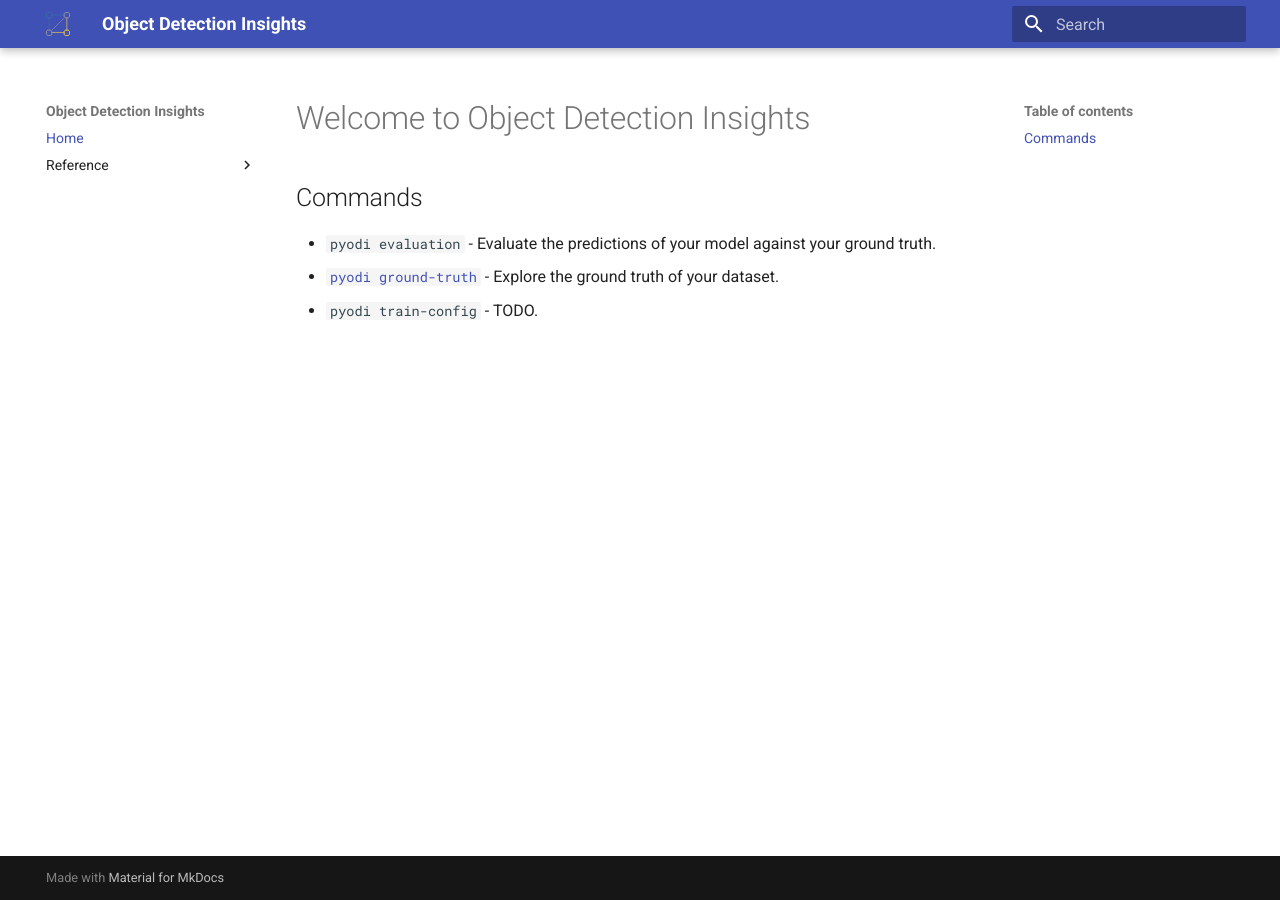
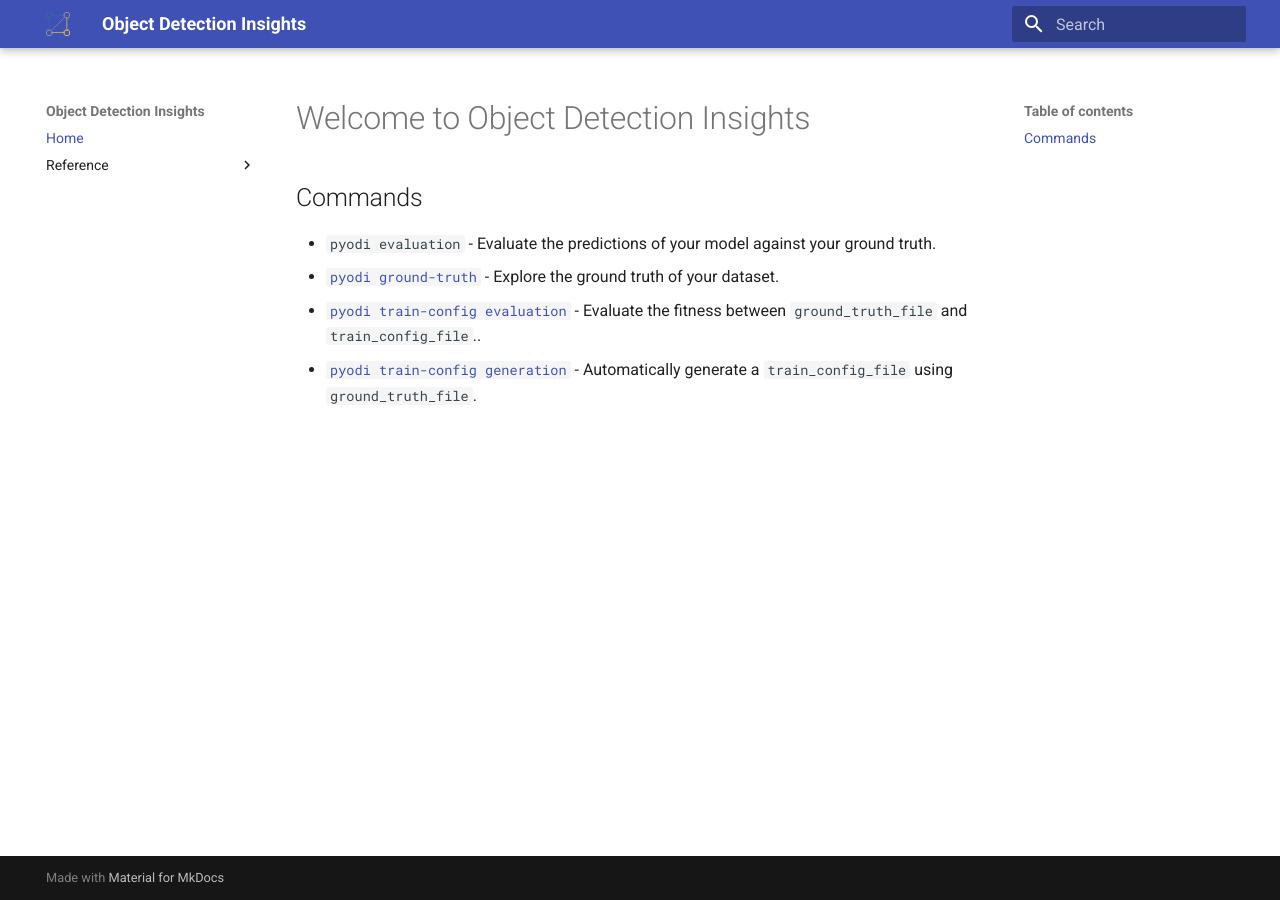
Before and after one commit to Gradiant/pyodi, an MkDocs documentation site: the page built from docs/index.md, in a window 1280 px wide. Built offline with MkDocs 1.6.1 and Material for MkDocs 9.7.7, drawn with Linux system fonts in a browser that asks for light colours.

Commit message:
Update docs

```diff
--- a/docs/index.md
+++ b/docs/index.md
@@ -4,4 +4,5 @@
 
 * `pyodi evaluation` - Evaluate the predictions of your model against your ground truth.
 * [`pyodi ground-truth`](reference/apps/ground-truth.md) - Explore the ground truth of your dataset.
-* `pyodi train-config` - TODO.
+* [`pyodi train-config evaluation`](reference/apps/train-config-evaluation.md) - Evaluate the fitness between `ground_truth_file` and `train_config_file`..
+* [`pyodi train-config generation`](reference/apps/train-config-generation.md) - Automatically generate a `train_config_file` using `ground_truth_file`.
--- a/mkdocs.yml
+++ b/mkdocs.yml
@@ -10,6 +10,9 @@ nav:
   - Reference:
       - apps:
           - ground-truth: reference/apps/ground-truth.md
+          - train-config:
+            - evaluation: reference/apps/train-config-evaluation.md
+            - generation: reference/apps/train-config-generation.md
       - plots:
           - images: reference/plots/images.md
           - boxes: reference/plots/boxes.md
```
Also changed, not shown: docs/reference/apps/train-config-evaluation.md (added, +1 -0 lines), docs/reference/apps/train-config-generation.md (added, +1 -0 lines).
